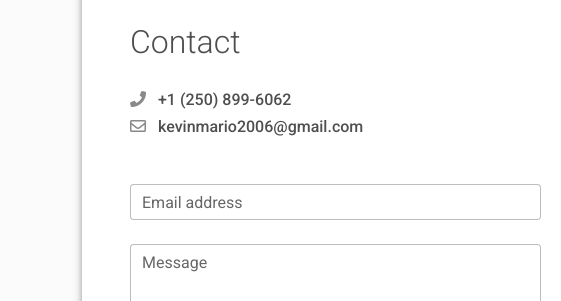
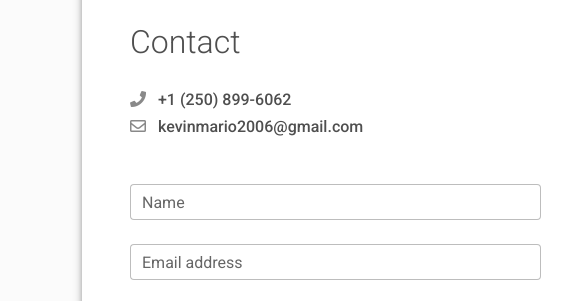
Before and after one commit to kema206/PersonalPortfolio, a plain HTML site: page index.html in a window 1280 px wide. Shown: the part 5324-5625 px from the top of the page, 0-561 px from the left. Drawn offline with Linux system fonts and the light colour scheme; grey boxes are pictures that could not be loaded.

Commit message:
Update index.html

```diff
--- a/index.html
+++ b/index.html
@@ -317,6 +317,10 @@
           </div>
           <div class="mt-5 d-print-none"><form action="https://formspree.io/f/xeqwjlab" method="POST">
   <div class="form-outline mb-4">
+    <input type="name" id="name" class="form-control" name="name" required/>
+    <label class="form-label" for="name">Name</label>
+  </div>
+  <div class="form-outline mb-4">
     <input type="email" id="email" class="form-control" name="email" required/>
     <label class="form-label" for="email">Email address</label>
   </div>
```
